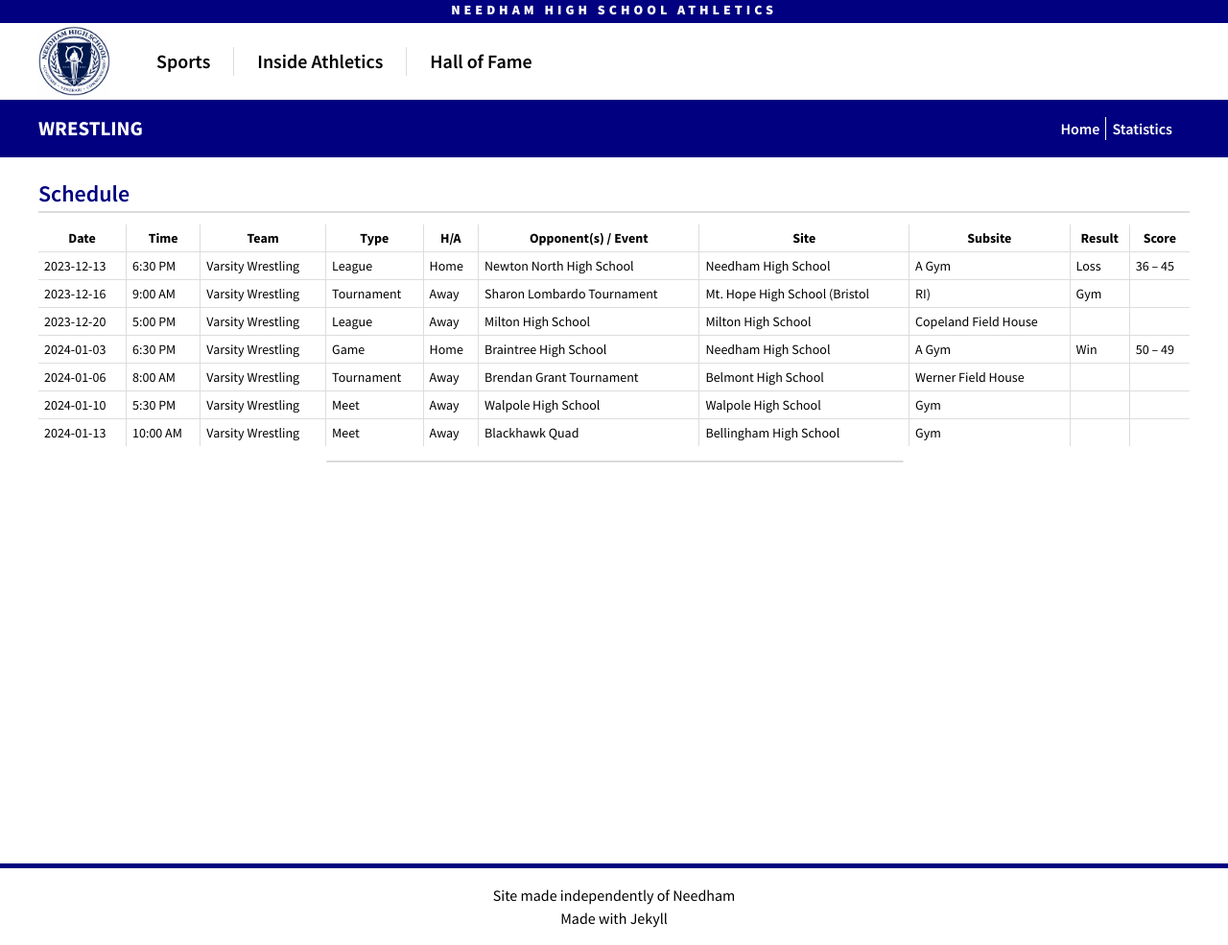
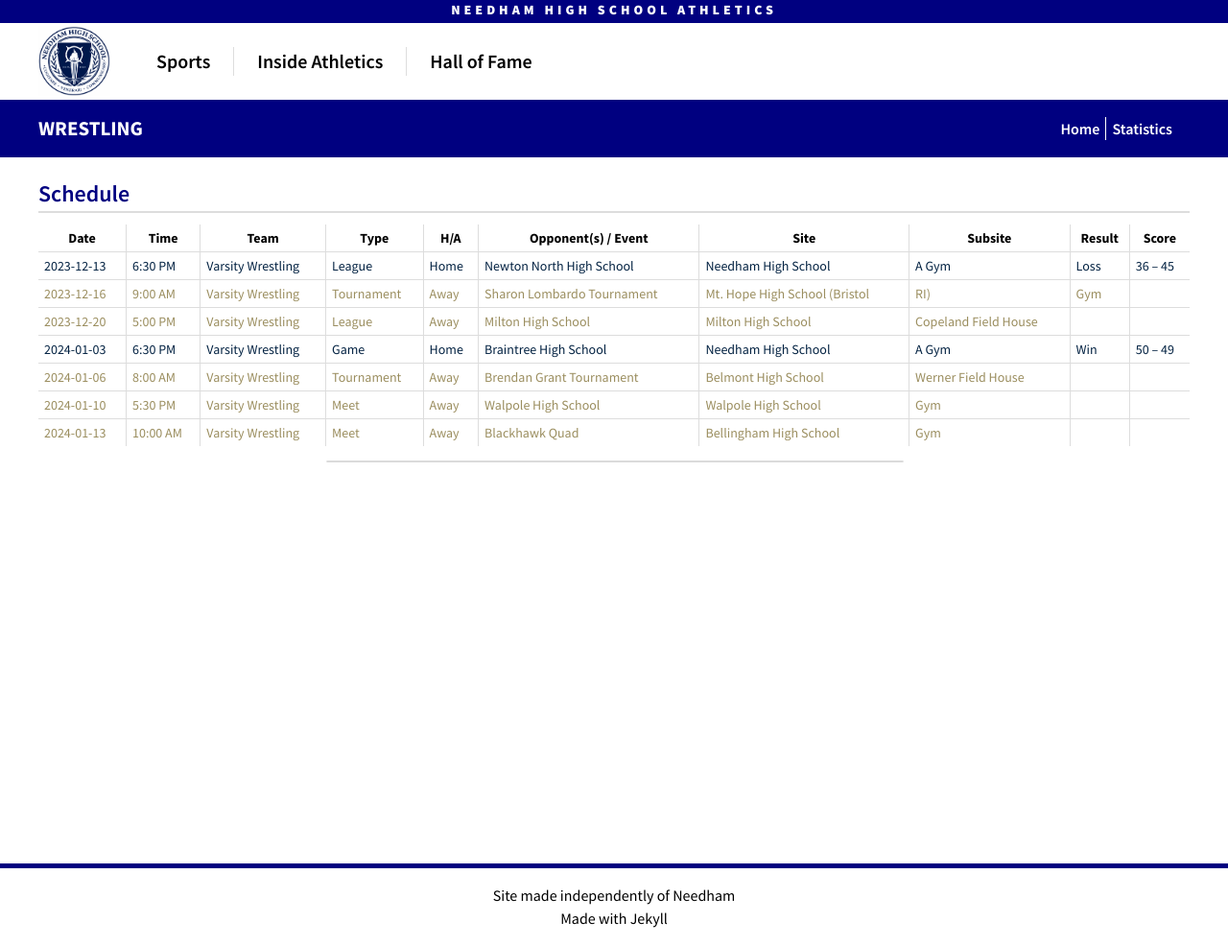
Before and after one commit to needhamathletics/needhamathletics.github.io, a Jekyll site: the page built from high-school/sports/coed-wrestling/index.md, in a window 1280 px wide. Shown: the whole page at 96% size. Built offline with Jekyll 4.4.1, drawn with Linux system fonts in a browser that asks for light colours; grey boxes are pictures that could not be loaded.

Commit message:
Change row text color based on home or away

```diff
--- a/_sass/_sport-layout.scss
+++ b/_sass/_sport-layout.scss
@@ -14,6 +14,14 @@
 
   table {
     font-size: 14px;
+  }
+
+  tr.home {
+    color: #042343;
+  }
+
+  tr.away {
+    color: #9b8e5f;
   }
 }
 
```
Also changed, not shown: _data/schedules/2023-2024.csv.
